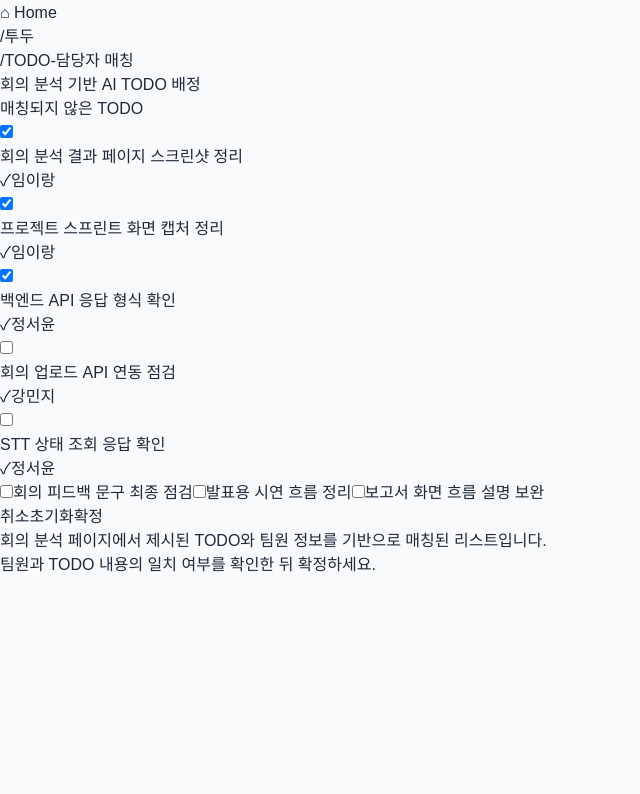
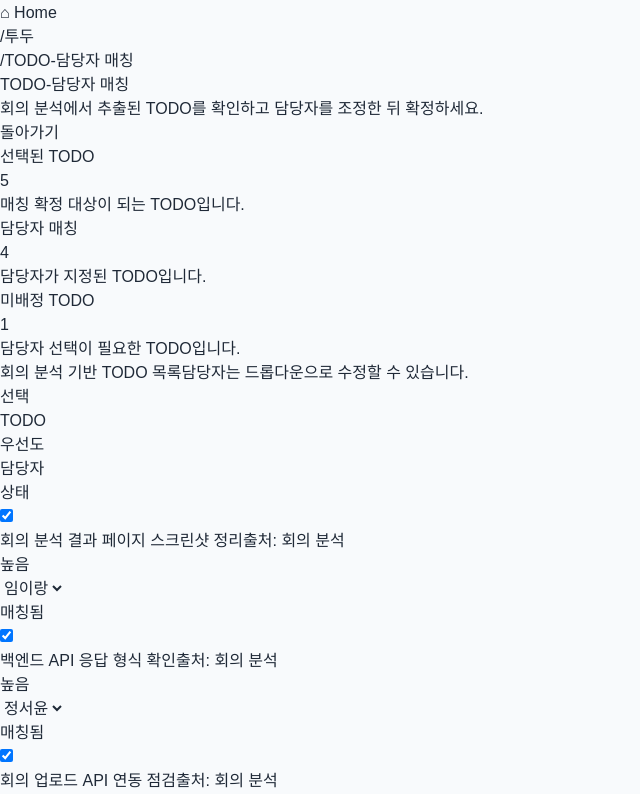
Before and after one commit to ALLISWELL-Lab/aiw-knote-FE, a React (Vite) app in the folder knote/: page /todo/matching in a window 1280 px wide. Shown: the part 460-1254 px from the top of the page, without its empty margins (0-640 px from the left). Before the commit the page ends 1037 px from the top, so only its background shows below. Built offline with nearby package versions, Linux system fonts and the light colour scheme; a web font is replaced by a local one.

Commit message:
design: TODO 담당자 매칭 화면 개선

```diff
--- a/knote/src/pages/TodoMatching.jsx
+++ b/knote/src/pages/TodoMatching.jsx
@@ -1,58 +1,68 @@
-import { useState } from "react";
-import { useNavigate } from "react-router-dom";
+import { useMemo, useState } from "react";
+import { useLocation, useNavigate } from "react-router-dom";
 import Layout from "../components/Layout";
 import Breadcrumb from "../components/Breadcrumb";
 
-function AssignedTodoRow({ task, member, checked = false }) {
-  return (
-    <div className="grid grid-cols-[28px_1fr_90px] items-start min-h-[34px] text-[13px] text-black">
-      <div className="pt-[3px]">
-        <input
-          type="checkbox"
-          defaultChecked={checked}
-          className="w-[13px] h-[13px] accent-[#4A8DFF]"
-        />
-      </div>
+const DEFAULT_MEMBERS = ["정서윤", "강민지", "임이랑"];
 
-      <div className="leading-[18px] pr-[10px]">{task}</div>
-
-      <div className="flex items-center gap-[8px] text-black">
-        <span className="text-[#4A8DFF] text-[14px]">✓</span>
-        <span>{member}</span>
-      </div>
-    </div>
-  );
-}
-
-function UnassignedTodoRow({ task }) {
-  return (
-    <label className="flex items-center gap-[12px] min-h-[32px] text-[13px] text-black">
-      <input type="checkbox" className="w-[13px] h-[13px] accent-[#4A8DFF]" />
-      <span>{task}</span>
-    </label>
-  );
-}
+const DEFAULT_TODOS = [
+  {
+    id: 1,
+    task: "회의 분석 결과 페이지 스크린샷 정리",
+    assignee: "임이랑",
+    source: "회의 분석",
+    priority: "높음",
+  },
+  {
+    id: 2,
+    task: "백엔드 API 응답 형식 확인",
+    assignee: "정서윤",
+    source: "회의 분석",
+    priority: "높음",
+  },
+  {
+    id: 3,
+    task: "회의 업로드 API 연동 점검",
+    assignee: "강민지",
+    source: "회의 분석",
+    priority: "중간",
+  },
+  {
+    id: 4,
+    task: "STT 상태 조회 응답 확인",
+    assignee: "정서윤",
+    source: "회의 분석",
+    priority: "중간",
+  },
+  {
+    id: 5,
+    task: "발표용 시연 흐름 정리",
+    assignee: "",
+    source: "회의 분석",
+    priority: "낮음",
+  },
+];
 
 function CompleteModal({ onClose }) {
   return (
     <div className="fixed inset-0 z-50 bg-black/20 flex items-center justify-center">
-      <div className="w-[390px] bg-white border border-[#C9DEFA] shadow-[0_8px_28px_rgba(0,0,0,0.18)] translate-x-[145px]">
+      <div className="w-[430px] bg-white border border-[#C9DEFA] shadow-[0_8px_28px_rgba(0,0,0,0.18)] translate-x-[145px]">
         <div className="h-[46px] border-b border-[#C9DEFA] bg-[#EAF1FC] flex items-center px-[18px] text-[15px] font-semibold text-black">
           매칭 완료
         </div>
 
-        <div className="px-[26px] py-[28px] flex items-center gap-[14px] text-[15px] text-black">
-          <span className="w-[24px] h-[24px] rounded-full bg-[#4A8DFF] text-white flex items-center justify-center text-[13px] shrink-0">
+        <div className="px-[28px] py-[32px] flex items-center gap-[14px] text-[15px] text-black">
+          <span className="w-[26px] h-[26px] rounded-full bg-[#4A8DFF] text-white flex items-center justify-center text-[14px] shrink-0">
             ✓
           </span>
           <span>TODO-담당자 매칭이 완료되었습니다.</span>
         </div>
 
-        <div className="h-[56px] border-t border-[#C9DEFA] bg-[#EAF1FC] flex items-center justify-end px-[18px]">
+        <div className="h-[58px] border-t border-[#C9DEFA] bg-[#EAF1FC] flex items-center justify-end px-[18px]">
           <button
             type="button"
             onClick={onClose}
-            className="w-[56px] h-[28px] bg-[#4A8DFF] text-white text-[13px]"
+            className="w-[60px] h-[30px] bg-[#4A8DFF] text-white text-[13px]"
           >
             OK
           </button>
@@ -62,103 +72,278 @@ function CompleteModal({ onClose }) {
   );
 }
 
+function AssigneeSelect({ value, members, onChange }) {
+  return (
+    <select
+      value={value}
+      onChange={(event) => onChange(event.target.value)}
+      className="w-[108px] h-[32px] border border-[#C9DEFA] bg-white px-[8px] text-[13px] text-black outline-none"
+    >
+      <option value="">미배정</option>
+      {members.map((member) => (
+        <option key={member} value={member}>
+          {member}
+        </option>
+      ))}
+    </select>
+  );
+}
+
+function PriorityBadge({ priority }) {
+  const label = priority || "중간";
+
+  return (
+    <span
+      className={`h-[24px] px-[8px] rounded-full border text-[12px] flex items-center justify-center whitespace-nowrap ${
+        label === "높음"
+          ? "bg-[#ADDCFF] border-[#8BCBFF] text-black font-semibold"
+          : label === "낮음"
+          ? "bg-white border-[#C9DEFA] text-gray-500"
+          : "bg-[#EAF1FC] border-[#C9DEFA] text-black"
+      }`}
+    >
+      {label}
+    </span>
+  );
+}
+
+function TodoRow({ todo, members, onToggle, onAssigneeChange }) {
+  return (
+    <div className="grid grid-cols-[44px_1fr_90px_132px_90px] min-h-[58px] border-b border-[#C9DEFA] bg-white text-[13px] text-black">
+      <div className="flex items-center justify-center">
+        <input
+          type="checkbox"
+          checked={todo.selected}
+          onChange={() => onToggle(todo.id)}
+          className="w-[14px] h-[14px] accent-[#4A8DFF]"
+        />
+      </div>
+
+      <div className="flex flex-col justify-center px-[12px] leading-[19px]">
+        <span className="font-medium">{todo.task}</span>
+        <span className="text-[11px] text-gray-500 mt-[2px]">
+          출처: {todo.source || "회의 분석"}
+        </span>
+      </div>
+
+      <div className="border-l border-[#C9DEFA] flex items-center justify-center">
+        <PriorityBadge priority={todo.priority} />
+      </div>
+
+      <div className="border-l border-[#C9DEFA] flex items-center justify-center">
+        <AssigneeSelect
+          value={todo.assignee}
+          members={members}
+          onChange={(value) => onAssigneeChange(todo.id, value)}
+        />
+      </div>
+
+      <div className="border-l border-[#C9DEFA] flex items-center justify-center">
+        <span
+          className={`text-[12px] font-semibold ${
+            todo.assignee ? "text-[#4A8DFF]" : "text-gray-400"
+          }`}
+        >
+          {todo.assignee ? "매칭됨" : "미배정"}
+        </span>
+      </div>
+    </div>
+  );
+}
+
+function SummaryCard({ title, value, description }) {
+  return (
+    <div className="border border-[#C9DEFA] bg-white px-[16px] py-[15px] shadow-sm">
+      <p className="text-[13px] font-semibold text-black mb-[8px]">{title}</p>
+      <p className="text-[28px] font-bold text-[#4A8DFF] mb-[8px]">{value}</p>
+      <p className="text-[12px] leading-[18px] text-gray-600">{description}</p>
+    </div>
+  );
+}
+
 function TodoMatching() {
   const navigate = useNavigate();
+  const location = useLocation();
+
+  const incomingTodos = location.state?.todos;
+  const incomingMembers = location.state?.members;
+
+  const initialTodos = useMemo(() => {
+    const sourceTodos =
+      Array.isArray(incomingTodos) && incomingTodos.length > 0
+        ? incomingTodos
+        : DEFAULT_TODOS;
+
+    return sourceTodos.map((todo, index) => ({
+      id: todo.id || index + 1,
+      task: todo.task || todo.content || todo.title || "회의 기반 TODO",
+      assignee: todo.assignee || todo.member || todo.owner || "",
+      source: todo.source || "회의 분석",
+      priority: todo.priority || todo.importance || "중간",
+      selected: todo.selected ?? true,
+    }));
+  }, [incomingTodos]);
+
+  const members = useMemo(() => {
+    if (Array.isArray(incomingMembers) && incomingMembers.length > 0) {
+      return incomingMembers;
+    }
+
+    const assigneesFromTodos = initialTodos
+      .map((todo) => todo.assignee)
+      .filter(Boolean);
+
+    return Array.from(new Set([...DEFAULT_MEMBERS, ...assigneesFromTodos]));
+  }, [incomingMembers, initialTodos]);
+
+  const [todos, setTodos] = useState(initialTodos);
   const [showCompleteModal, setShowCompleteModal] = useState(false);
+
+  const selectedCount = todos.filter((todo) => todo.selected).length;
+  const assignedCount = todos.filter((todo) => todo.selected && todo.assignee)
+    .length;
+  const unassignedCount = todos.filter((todo) => todo.selected && !todo.assignee)
+    .length;
+
+  const handleToggleTodo = (id) => {
+    setTodos((prev) =>
+      prev.map((todo) =>
+        todo.id === id ? { ...todo, selected: !todo.selected } : todo
+      )
+    );
+  };
+
+  const handleAssigneeChange = (id, assignee) => {
+    setTodos((prev) =>
+      prev.map((todo) => (todo.id === id ? { ...todo, assignee } : todo))
+    );
+  };
+
+  const handleReset = () => {
+    setTodos(initialTodos);
+  };
+
+  const handleConfirm = () => {
+    const matchedTodos = todos
+      .filter((todo) => todo.selected)
+      .map(({ selected, ...rest }) => rest);
+
+    localStorage.setItem("knoteMatchedTodos", JSON.stringify(matchedTodos));
+    setShowCompleteModal(true);
+  };
+
+  const handleCloseCompleteModal = () => {
+    setShowCompleteModal(false);
+    navigate("/todo");
+  };
 
   return (
     <Layout>
       <Breadcrumb items={["home", "todo", "todoMatching"]} />
 
-      <div className="w-[850px] h-[330px] border border-[#C9DEFA] bg-white mx-auto shadow-sm">
-        <div className="grid grid-cols-2 gap-[52px] px-[10px] pt-[10px]">
-          <div className="h-[26px] border border-[#C9DEFA] bg-[#EAF1FC] flex items-center px-[12px] text-[13px] font-semibold text-black">
-            회의 분석 기반 AI TODO 배정
+      <div className="w-[1080px] mx-auto text-black">
+        <div className="flex items-end justify-between mb-[24px]">
+          <div>
+            <h2 className="text-[22px] font-bold text-black mb-[8px]">
+              TODO-담당자 매칭
+            </h2>
+            <p className="text-[13px] text-gray-600">
+              회의 분석에서 추출된 TODO를 확인하고 담당자를 조정한 뒤 확정하세요.
+            </p>
           </div>
 
-          <div className="h-[26px] border border-[#C9DEFA] bg-[#EAF1FC] flex items-center px-[12px] text-[13px] font-semibold text-black">
-            매칭되지 않은 TODO
+          <button
+            type="button"
+            onClick={() => navigate("/todo")}
+            className="w-[78px] h-[30px] bg-white border border-[#C9DEFA] text-[13px] text-black hover:bg-[#EAF1FC]"
+          >
+            돌아가기
+          </button>
+        </div>
+
+        <div className="grid grid-cols-3 gap-[18px] mb-[24px]">
+          <SummaryCard
+            title="선택된 TODO"
+            value={selectedCount}
+            description="매칭 확정 대상이 되는 TODO입니다."
+          />
+          <SummaryCard
+            title="담당자 매칭"
+            value={assignedCount}
+            description="담당자가 지정된 TODO입니다."
+          />
+          <SummaryCard
+            title="미배정 TODO"
+            value={unassignedCount}
+            description="담당자 선택이 필요한 TODO입니다."
+          />
+        </div>
+
+        <div className="border border-[#C9DEFA] bg-white shadow-sm">
+          <div className="h-[46px] border-b border-[#C9DEFA] bg-[#EAF1FC] flex items-center justify-between px-[18px]">
+            <span className="text-[15px] font-semibold text-black">
+              회의 분석 기반 TODO 목록
+            </span>
+            <span className="text-[12px] text-gray-500">
+              담당자는 드롭다운으로 수정할 수 있습니다.
+            </span>
+          </div>
+
+          <div className="grid grid-cols-[44px_1fr_90px_132px_90px] h-[38px] border-b border-[#C9DEFA] bg-[#ADDCFF] text-[13px] text-black font-semibold">
+            <div className="flex items-center justify-center">선택</div>
+            <div className="flex items-center px-[12px]">TODO</div>
+            <div className="border-l border-[#C9DEFA] flex items-center justify-center">
+              우선도
+            </div>
+            <div className="border-l border-[#C9DEFA] flex items-center justify-center">
+              담당자
+            </div>
+            <div className="border-l border-[#C9DEFA] flex items-center justify-center">
+              상태
             </div>
           </div>
 
-        <div className="grid grid-cols-2 gap-[52px] px-[10px] pt-[22px]">
-          <div className="h-[210px] border border-[#C9DEFA] bg-white px-[14px] py-[14px]">
-            <div className="space-y-[8px]">
-              <AssignedTodoRow
-                checked
-                task="회의 분석 결과 페이지 스크린샷 정리"
-                member="임이랑"
+          {todos.map((todo) => (
+            <TodoRow
+              key={todo.id}
+              todo={todo}
+              members={members}
+              onToggle={handleToggleTodo}
+              onAssigneeChange={handleAssigneeChange}
             />
+          ))}
 
-              <AssignedTodoRow
-                checked
-                task="프로젝트 스프린트 화면 캡처 정리"
-                member="임이랑"
-              />
+          <div className="h-[64px] bg-[#EAF1FC] flex items-center justify-between px-[18px]">
+            <p className="text-[12px] text-gray-600">
+              확정 시 선택된 TODO와 담당자 정보가 저장됩니다.
+            </p>
 
-              <AssignedTodoRow
-                checked
-                task="백엔드 API 응답 형식 확인"
-                member="정서윤"
-              />
-
-              <AssignedTodoRow
-                task="회의 업로드 API 연동 점검"
-                member="강민지"
-              />
-
-              <AssignedTodoRow
-                task="STT 상태 조회 응답 확인"
-                member="정서윤"
-              />
-            </div>
-          </div>
-
-          <div className="h-[210px] border border-[#C9DEFA] bg-white px-[18px] py-[14px]">
-            <div className="space-y-[14px]">
-              <UnassignedTodoRow task="회의 피드백 문구 최종 점검" />
-              <UnassignedTodoRow task="발표용 시연 흐름 정리" />
-              <UnassignedTodoRow task="보고서 화면 흐름 설명 보완" />
-            </div>
-          </div>
-        </div>
-
-        <div className="h-[56px] border-t border-[#C9DEFA] bg-[#EAF1FC] mt-[18px] flex items-center justify-end gap-[10px] px-[14px]">
+            <div className="flex items-center gap-[10px]">
               <button
                 type="button"
-            onClick={() => navigate("/todo")}
-            className="w-[48px] h-[28px] bg-white border border-[#C9DEFA] text-[13px] text-black hover:bg-[#EAF1FC]"
-          >
-            취소
-          </button>
-
-          <button
-            type="button"
-            className="w-[58px] h-[28px] bg-white border border-[#C9DEFA] text-[13px] text-black hover:bg-[#EAF1FC]"
+                onClick={handleReset}
+                className="w-[64px] h-[30px] bg-white border border-[#C9DEFA] text-[13px] text-black hover:bg-[#F8FBFF]"
               >
                 초기화
               </button>
 
               <button
                 type="button"
-            onClick={() => setShowCompleteModal(true)}
-            className="w-[48px] h-[28px] bg-[#4A8DFF] text-white text-[13px]"
+                onClick={handleConfirm}
+                className="w-[64px] h-[30px] bg-[#4A8DFF] text-white text-[13px]"
               >
                 확정
               </button>
             </div>
           </div>
-
-      <div className="text-center text-[13px] leading-[20px] text-black mt-[34px]">
-        회의 분석 페이지에서 제시된 TODO와 팀원 정보를 기반으로 매칭된
-        리스트입니다.
-        <br />
-        팀원과 TODO 내용의 일치 여부를 확인한 뒤 확정하세요.
         </div>
 
-      {showCompleteModal && (
-        <CompleteModal onClose={() => setShowCompleteModal(false)} />
-      )}
+        <div className="mt-[22px] border border-[#C9DEFA] bg-white px-[18px] py-[16px] text-[13px] leading-[22px] text-black shadow-sm">
+        회의 분석 페이지에서 전달된 TODO 데이터를 기반으로 담당자를 매칭합니다.
+        </div>
+      </div>
+
+      {showCompleteModal && <CompleteModal onClose={handleCloseCompleteModal} />}
     </Layout>
   );
 }
```
Lines whose indentation alone changed are shown as unchanged.
